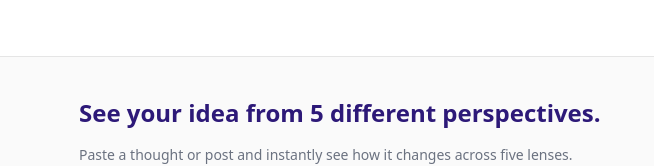
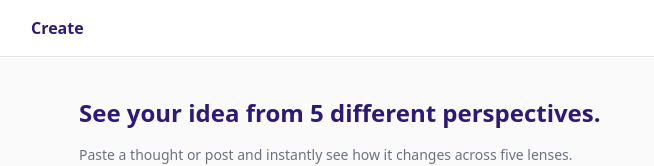
Before and after one commit to downsem/flipside-web, a Next.js app: page /create in a window 1280 px wide. Shown: the top 166 px of the page, without its empty margins (289-943 px from the left). Built offline with nearby package versions, Linux system fonts and the light colour scheme; no server answers.

Commit message:
Fix Create page + AppShell title

```diff
--- a/src/app/create/page.tsx
+++ b/src/app/create/page.tsx
@@ -4,7 +4,13 @@ import { useState } from "react";
 import { useRouter } from "next/navigation";
 import { AppShell } from "@/components/shell/AppShell";
 import { Button } from "@/components/ui/Button";
-import { auth, db, serverTs, ensureUserProfile, loginAnonymously } from "@/app/firebase";
+import {
+  auth,
+  db,
+  serverTs,
+  ensureUserProfile,
+  loginAnonymously,
+} from "@/app/firebase";
 import { collection, doc, setDoc } from "firebase/firestore";
 
 export default function Page() {
@@ -50,7 +56,7 @@ export default function Page() {
   }
 
   return (
-    <AppShell>
+    <AppShell title="Create">
       <div className="max-w-xl mx-auto px-4 pt-6 space-y-4">
         {/* Headline */}
         <h1 className="text-2xl font-semibold">
```
